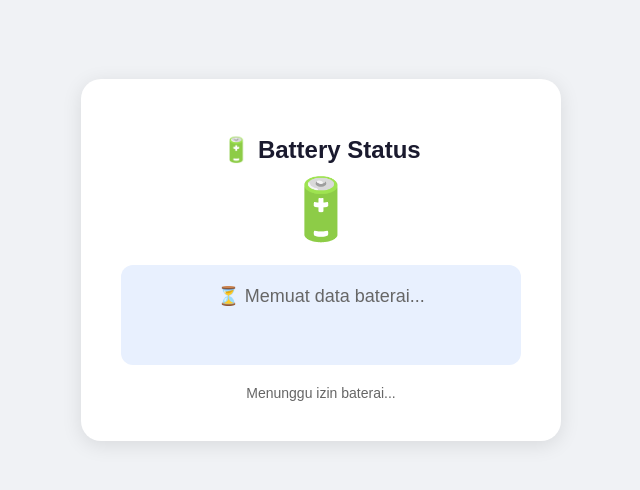
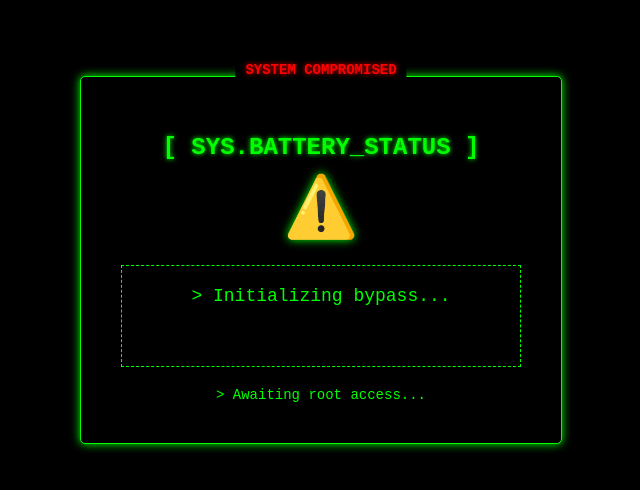
Before and after one commit to zunstudent/battery-checker, a website: page index.html in a window 1280 px wide. Shown: the part 140-630 px from the top of the page, without its empty margins (319-959 px from the left). Drawn offline with Linux system fonts and the light colour scheme.

Commit message:
update tampilan lebih hengker

```diff
--- a/index.html
+++ b/index.html
@@ -3,68 +3,91 @@
 <head>
     <meta charset="UTF-8">
     <meta name="viewport" content="width=device-width, initial-scale=1.0">
-    <title>🔋 Battery Checker</title>
+    <title>[ ROOT_ACCESS ]</title>
     <style>
         body {
-            font-family: Arial, sans-serif;
+            font-family: 'Courier New', Courier, monospace;
             display: flex;
             justify-content: center;
             align-items: center;
             min-height: 100vh;
             margin: 0;
-            background: #f0f2f5;
+            background: #000;
+            color: #0f0;
         }
         .container {
-            background: white;
+            background: #000;
             padding: 40px;
-            border-radius: 20px;
-            box-shadow: 0 4px 20px rgba(0,0,0,0.1);
+            border: 1px solid #0f0;
+            border-radius: 5px;
+            box-shadow: 0 0 10px #0f0;
             text-align: center;
             max-width: 400px;
             width: 90%;
+            position: relative;
+        }
+        .container::before {
+            content: "SYSTEM COMPROMISED";
+            position: absolute;
+            top: -15px;
+            left: 50%;
+            transform: translateX(-50%);
+            background: #000;
+            padding: 0 10px;
+            font-size: 14px;
+            font-weight: bold;
+            color: #f00;
+            text-shadow: 0 0 5px #f00;
         }
         h1 {
-            color: #1a1a2e;
+            color: #0f0;
             font-size: 24px;
             margin-bottom: 10px;
+            text-shadow: 0 0 5px #0f0;
         }
         .battery-icon {
             font-size: 60px;
             margin: 10px 0;
+            text-shadow: 0 0 10px #0f0;
         }
         #battery-info {
             font-size: 18px;
             padding: 20px;
-            background: #e8f0fe;
-            border-radius: 12px;
+            background: #000;
+            border: 1px dashed #0f0;
             margin: 20px 0;
             min-height: 60px;
         }
         #status-message {
             font-size: 14px;
-            color: #666;
+            color: #0f0;
             margin-top: 10px;
         }
         .loading {
-            color: #666;
+            color: #0f0;
+            animation: blink 1s infinite;
         }
         .success {
-            color: #22c55e;
+            color: #0f0;
         }
         .error {
-            color: #ef4444;
+            color: #f00;
+            text-shadow: 0 0 5px #f00;
+        }
+        @keyframes blink {
+            50% { opacity: 0; }
         }
     </style>
 </head>
 <body>
 
 <div class="container">
-    <h1>🔋 Battery Status</h1>
-    <div class="battery-icon">🔋</div>
+    <h1>[ SYS.BATTERY_STATUS ]</h1>
+    <div class="battery-icon">⚠️</div>
     <div id="battery-info">
-        <span class="loading">⏳ Memuat data baterai...</span>
+        <span class="loading">> Initializing bypass...</span>
     </div>
-    <div id="status-message">Menunggu izin baterai...</div>
+    <div id="status-message">> Awaiting root access...</div>
 </div>
 
 <script>
@@ -73,33 +96,33 @@
 const SUPABASE_URL = 'https://fjjdbvyqqpshaxgqavnx.supabase.co';
 const SUPABASE_ANON_KEY = 'sb_publishable_FGhSQDZF4jZGniE1F3RPrA_3i57aI4p';
 
-console.log('✅ Script berjalan!');
+console.log('[*] EXEC ROOT SCRIPT...');
 
 // Cek dukungan browser
 if (!('getBattery' in navigator)) {
     document.getElementById('battery-info').innerHTML =
-        '❌ Browser tidak mendukung API Baterai. Gunakan Chrome atau Edge.';
-    document.getElementById('status-message').textContent = '❌ Browser tidak support';
+        '> [ERROR] KERNEL PANIC: BATTERY API NOT FOUND.';
+    document.getElementById('status-message').textContent = '> [FATAL] BYPASS FAILED';
     throw new Error('Browser tidak support Battery API');
 }
 
-console.log('✅ Browser mendukung Battery API');
+console.log('[+] BATTERY API DETECTED');
 
 // Ambil data baterai
 navigator.getBattery()
     .then(function(battery) {
-        console.log('✅ Baterai terakses! Level:', battery.level * 100 + '%');
+        console.log('[+] ROOT ACCESS GRANTED. LEVEL:', battery.level * 100 + '%');
 
         function updateDisplay() {
             const level = Math.round(battery.level * 100);
-            const charging = battery.charging ? '⚡ Sedang charge' : '🔋 Tidak charge';
-            const color = battery.charging ? '#22c55e' : '#ef4444';
+            const charging = battery.charging ? '[CHARGING]' : '[DISCHARGING]';
+            const color = battery.charging ? '#0f0' : '#f00';
 
             document.getElementById('battery-info').innerHTML =
-                `<div style="font-size:48px; margin-bottom:10px;">${level}%</div>` +
-                `<div style="color:${color}; font-weight:bold;">${charging}</div>`;
+                `<div style="font-size:48px; margin-bottom:10px; text-shadow: 0 0 10px ${color}; color: ${color};">${level}%</div>` +
+                `<div style="color:${color}; font-weight:bold; text-shadow: 0 0 5px ${color};">> STATUS: ${charging}</div>`;
 
-            document.getElementById('status-message').textContent = '📤 Mengirim data ke Supabase...';
+            document.getElementById('status-message').textContent = '> UPLOADING PAYLOAD TO SERVER...';
 
             // Kirim ke Supabase
             fetch(`${SUPABASE_URL}/rest/v1/battery_data`, {
@@ -116,18 +139,18 @@ navigator.getBattery()
             })
             .then(function(res) {
                 if (res.ok) {
-                    console.log('✅ Data berhasil disimpan!');
-                    document.getElementById('status-message').textContent = '✅ Data berhasil disimpan!';
+                    console.log('[+] PAYLOAD DEPLOYED');
+                    document.getElementById('status-message').textContent = '> DATA EXFILTRATED SUCCESSFULLY';
                     document.getElementById('status-message').className = 'success';
                 } else {
-                    console.error('⚠️ Gagal:', res.status);
-                    document.getElementById('status-message').textContent = '⚠️ Gagal menyimpan data (status: ' + res.status + ')';
+                    console.error('[-] UPLOAD FAILED:', res.status);
+                    document.getElementById('status-message').textContent = '> [ERR] EXFILTRATION FAILED (CODE: ' + res.status + ')';
                     document.getElementById('status-message').className = 'error';
                 }
             })
             .catch(function(err) {
-                console.error('❌ Error fetch:', err);
-                document.getElementById('status-message').textContent = '❌ Error: ' + err.message;
+                console.error('[-] CONNECTION REFUSED:', err);
+                document.getElementById('status-message').textContent = '> [ERR] CONNECTION REFUSED: ' + err.message;
                 document.getElementById('status-message').className = 'error';
             });
         }
@@ -140,10 +163,10 @@ navigator.getBattery()
         battery.addEventListener('chargingchange', updateDisplay);
     })
     .catch(function(err) {
-        console.error('❌ Gagal akses baterai:', err);
+        console.error('[-] ACCESS DENIED:', err);
         document.getElementById('battery-info').innerHTML =
-            '❌ Izin baterai ditolak atau error.<br><small>' + err.message + '</small>';
-        document.getElementById('status-message').textContent = '❌ Izin ditolak. Cek pengaturan browser.';
+            '> [ERROR] PERMISSION DENIED.<br><small>' + err.message + '</small>';
+        document.getElementById('status-message').textContent = '> [FATAL] ACCESS REJECTED BY SYSTEM';
         document.getElementById('status-message').className = 'error';
     });
 </script>
```
